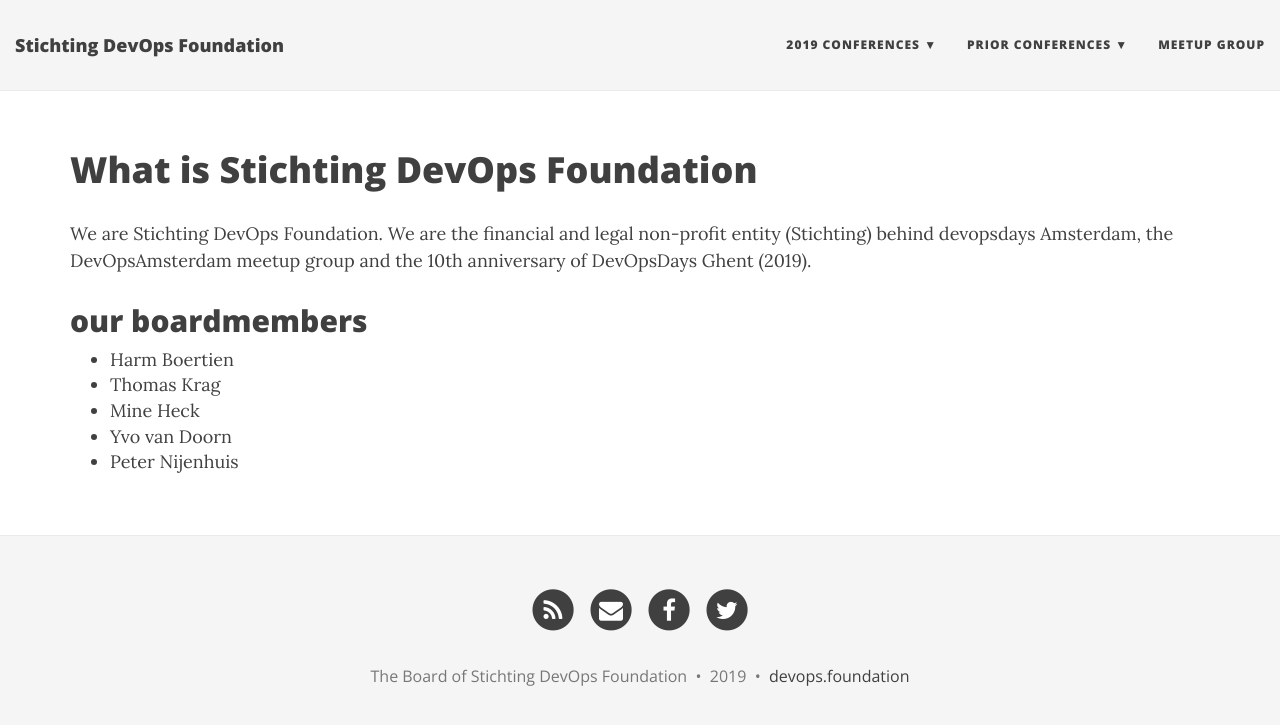
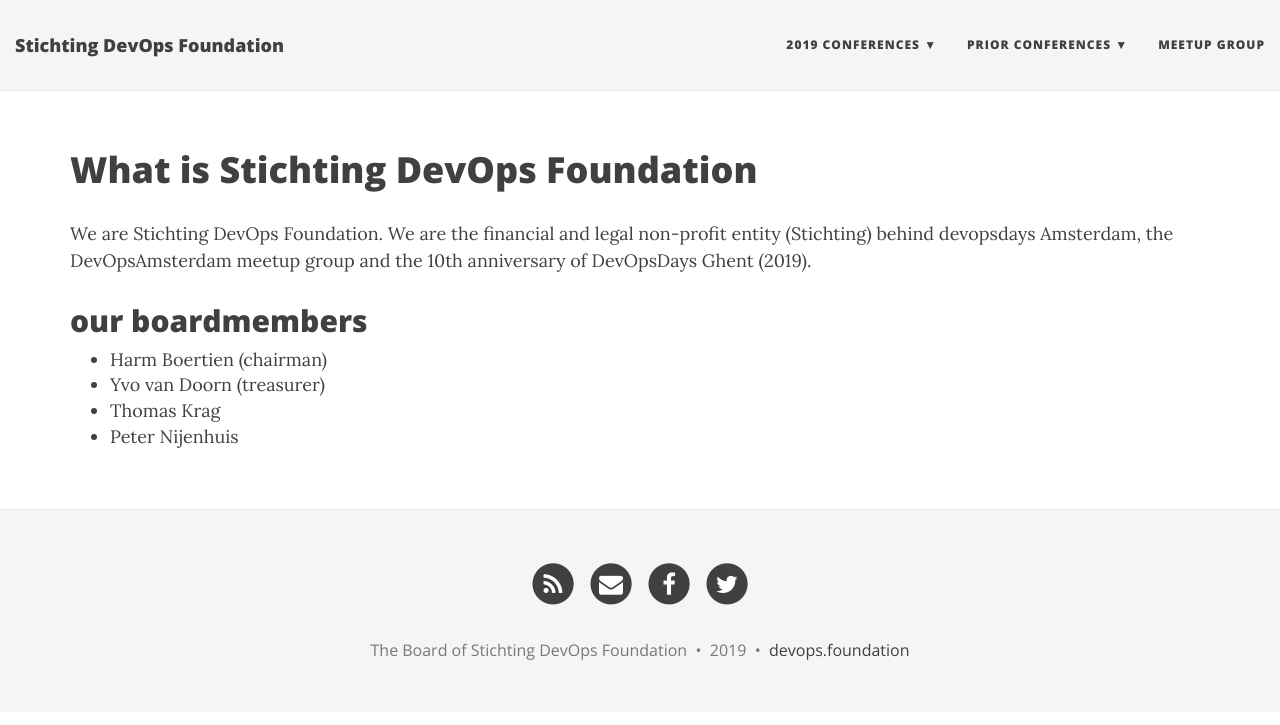
Before and after one commit to yvovandoorn/devops-foundation, a Jekyll site: the page built from docs/index.md, in a window 1280 px wide. Shown: the top 725 px of the page. Built offline with Jekyll 4.4.1, drawn with Linux system fonts in a browser that asks for light colours; nearby versions of some CDN libraries; our own code applies the rules of GitHub Pages for plain Markdown files.

Commit message:
remove Mine, add roles

```diff
--- a/docs/index.md
+++ b/docs/index.md
@@ -9,8 +9,7 @@ We are Stichting DevOps Foundation. We are the financial and legal non-profit en
 
 ## our boardmembers
 
-* Harm Boertien
+* Harm Boertien (chairman)
+* Yvo van Doorn (treasurer)
 * Thomas Krag
-* Mine Heck
-* Yvo van Doorn
 * Peter Nijenhuis
```
